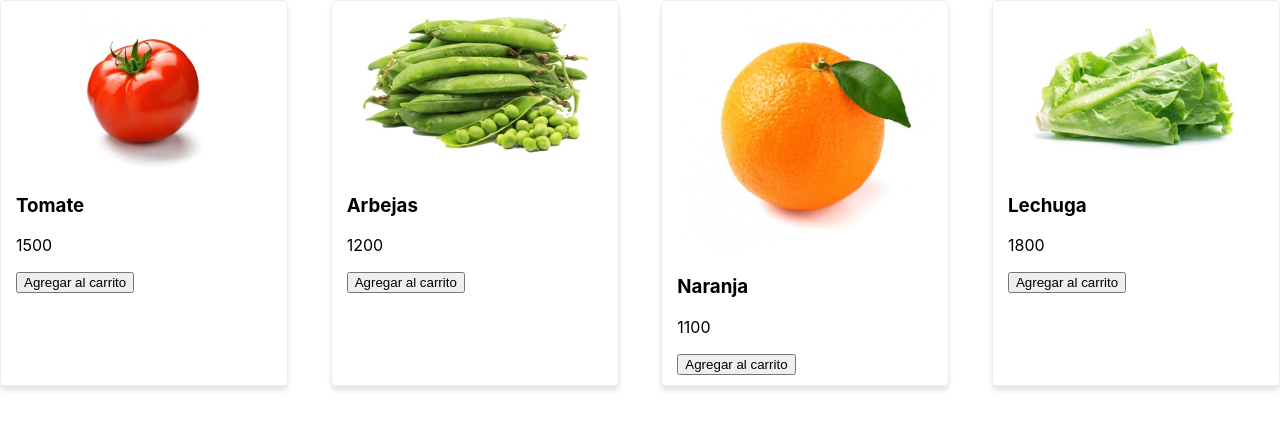
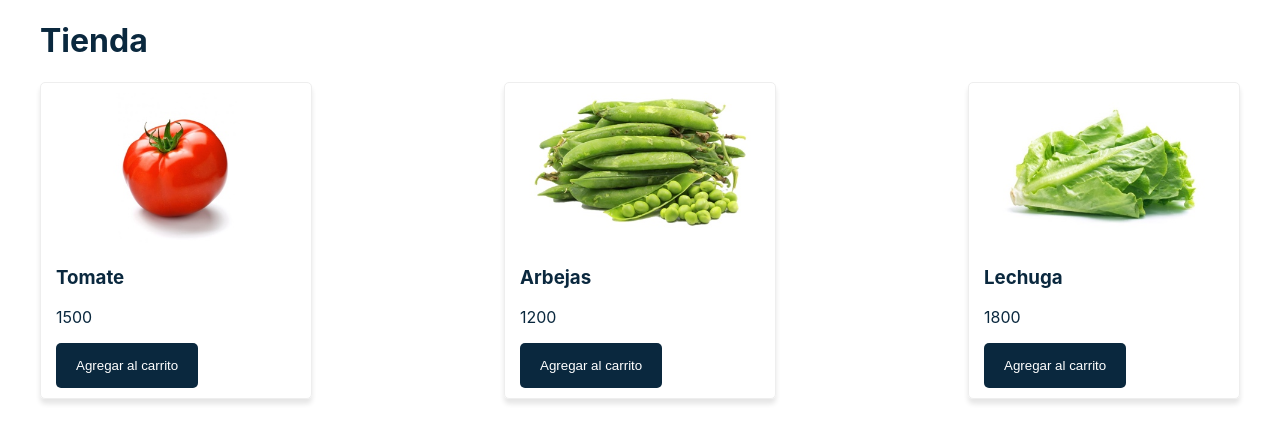
Before and after one commit to GuillermoAldana/app-shop, a React (Create React App) app: page / in a window 1280 px wide. Shown: the top 442 px of the page. Built offline with nearby package versions, Linux system fonts and the light colour scheme.

Commit message:
Adding Button, Layout and Title class component

```diff
--- a/src/App.js
+++ b/src/App.js
@@ -1,5 +1,7 @@
 import { Component } from 'react';
 import Productos from './components/Productos';
+import Layout from './components/Layout';
+import Title from './components/Title';
 import './App.css';
 
 class App extends Component {
@@ -7,18 +9,19 @@
     productos: [
       { name: 'Tomate', price: 1500, img: '/productos/tomate.jpg' },
       { name: 'Arbejas', price: 1200, img: '/productos/Arbejas.jpg' },
-      { name: 'Naranja', price: 1100, img: '/productos/naranja.jpg' },
       { name: 'Lechuga', price: 1800, img: '/productos/lechuga.jpg' },
     ]
   }
   render() {
     return (
       <div>
-        <Productos
-        agregarCarro={() => console.log('Add Cart')}
-        productos={this.state.productos}
-        />
-
+        <Layout>
+          <Title />
+          <Productos
+          addCart={() => console.log('wait product')}
+          productos={this.state.productos}
+          />
+        </Layout>
       </div>
     )
   }
--- /dev/null
+++ b/src/components/Button.jsx
@@ -0,0 +1,21 @@
+import { Component } from "react";
+
+const styles = {
+    button: {
+        backgroundColor: '#0A283E',
+        color: '#fff',
+        padding: '15px 20px',
+        border: 'none',
+        borderRadius: '5px',
+        cursor: 'pointer',
+    }
+}
+class Button extends Component {
+
+    render(){
+        return(
+            <button style={styles.button} {...this.props}/>
+        )
+    }
+}
+export default Button;
--- /dev/null
+++ b/src/components/Layout.jsx
@@ -0,0 +1,26 @@
+import { Component } from "react";
+const styles = {
+    layout: {
+        backgroundColor: '#fff',
+        color: '#0A283E',
+        alignItems: 'center',
+        display: 'flex',
+        flexDirection: 'column'
+    },
+    container: {
+        width: '1200px',
+
+    }
+}
+class Layout extends Component {
+    render() {
+        return (
+            <div style={styles.layout}>
+                <div style={styles.container}>
+                    {this.props.children}
+                </div>
+            </div>
+        )
+    }
+}
+export default Layout;
--- a/src/components/Producto.jsx
+++ b/src/components/Producto.jsx
@@ -1,5 +1,5 @@
 import { Component } from "react";
-
+import Button from './Button';
 const styles = {
     producto: {
         border: 'solid 1px #eee',
@@ -15,16 +15,16 @@
 class Producto extends Component {
 
     render(){
-        const { producto, agregarCarrito } = this.props;
+        const { producto, addCart } = this.props;
 
         return(
             <div style={styles.producto}>
                <img alt={producto.name} src={producto.img} style={styles.img}/>
                <h3>{producto.name}</h3>
                <p>{producto.price}</p>
-               <button onClick={() => agregarCarrito(producto)}>
+               <Button onClick={() => addCart(producto)}>
                     Agregar al carrito
-               </button>
+               </Button>
             </div>
         )
     }
--- /dev/null
+++ b/src/components/Title.jsx
@@ -0,0 +1,18 @@
+import { Component } from "react";
+
+const styles = {
+    title: {
+        marginButtom: '30px'
+    }
+}
+class Title extends Component{
+
+    render(){
+        return(
+            <h1 style={styles.Title}>
+                Tienda
+            </h1>
+        )
+    }
+}
+export default Title;
```
